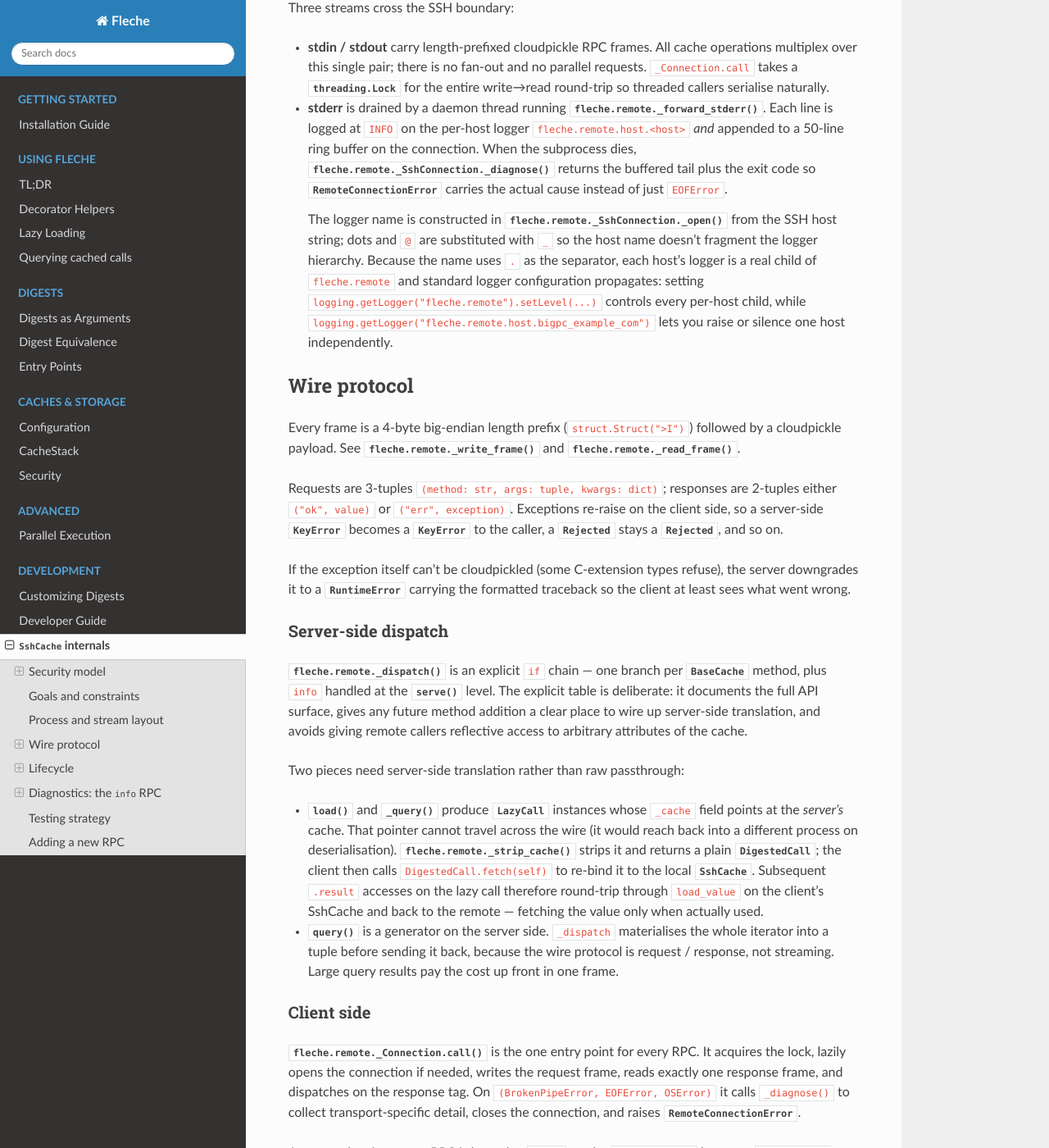
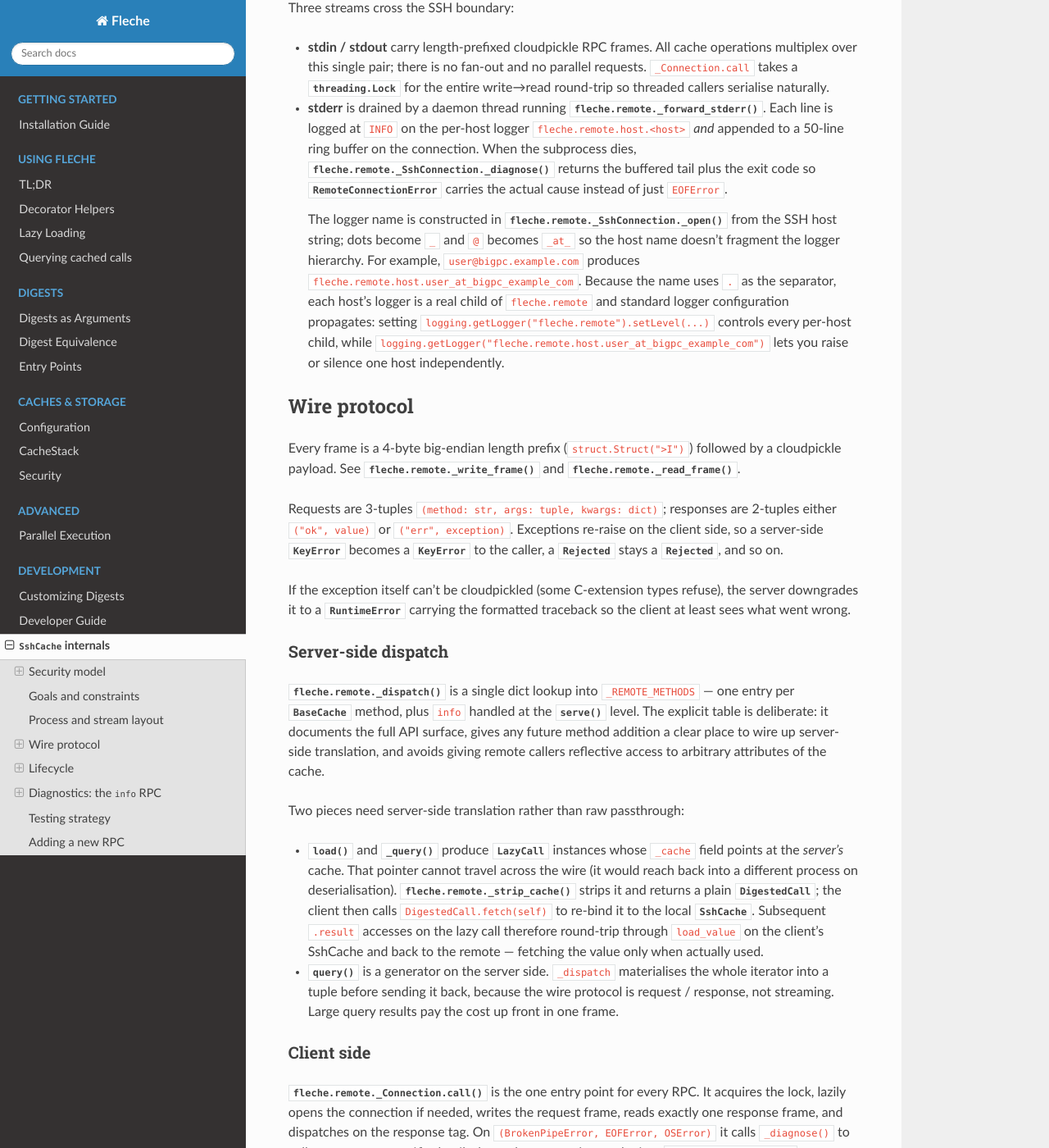
Before and after one commit to pmrv/fleche, a Sphinx documentation site: the page built from docs/dev/ssh_cache.rst, in a window 1280 px wide and 1400 px high, scrolled down 2252 px. Shown: the whole window at 82% size. Built offline with Sphinx 7.4.7 and the Read the Docs theme 3.1.0, drawn with Linux system fonts in a browser that asks for light colours; pages that are not in the unit, such as notebooks, are missing from menus; some of the changed text lies outside the part shown.

Commit message:
docs(ssh_cache): fix four factual errors (#766)
## Summary

Four factual errors found by cross-referencing `docs/dev/ssh_cache.rst`
against `src/fleche/remote.py`:

1. **`@` substitution in logger name** — the doc said "dots and `@` are
substituted with `_`", but the code at `_SshConnection._open` is
`host_tag = self._host.replace(".", "_").replace("@", "_at_")`. The `@`
becomes `_at_`, not `_`. Updated the example logger name to use a host
string with `@` so it actually illustrates the rule.

2. **`_dispatch` is not an if-chain** — described as "an explicit `if`
chain" but it is a single dict lookup into `_REMOTE_METHODS`. The very
next sentence called it "the explicit table", contradicting the "if
chain" description. Fixed to accurately describe the dict lookup.

3. **Adding new RPC step 1** — said "add a server-side branch in
`_dispatch`"; the correct instruction is to add a `_RemoteMethod` entry
to the `_REMOTE_METHODS` dict, which is all `_dispatch` consults.

4. **Adding new RPC step 2** — said "add a client method that calls
`self._conn.call("method_name", *args)`". The correct pattern is to add
a `_ClientMethod` entry to `_CLIENT_METHODS` and call `self._rpc(...)` —
which runs the handshake, applies the read-only guard, and invokes the
`unwrap` callback. Only `info()` calls `_conn.call` directly because it
is intentionally excluded from the `_CLIENT_METHODS` dispatch table.

5. **`_server_info` aside** — removed the incorrect claim that
`_dispatch` "doesn't have" access to the ContextVar cache; `_dispatch`
receives `cache` as a parameter. The actual reason `info` is handled at
the `serve()` level is that `_dispatch` does not receive `cache_name`.

---
_Generated by [Claude
Code](https://claude.ai/code/session_01Gmvhzu4udySWtYVSoNuD2P)_

Co-authored-by: Claude <noreply@anthropic.com>

```diff
--- a/docs/dev/ssh_cache.rst
+++ b/docs/dev/ssh_cache.rst
@@ -144,14 +144,16 @@ Three streams cross the SSH boundary:
 
   The logger name is constructed in
   :meth:`fleche.remote._SshConnection._open` from the SSH host string;
-  dots and ``@`` are substituted with ``_`` so the host name doesn't
-  fragment the logger hierarchy.  Because the name uses ``.`` as the
-  separator, each host's logger is a real child of ``fleche.remote``
-  and standard logger configuration propagates: setting
+  dots become ``_`` and ``@`` becomes ``_at_`` so the host name doesn't
+  fragment the logger hierarchy.  For example, ``user@bigpc.example.com``
+  produces ``fleche.remote.host.user_at_bigpc_example_com``.  Because
+  the name uses ``.`` as the separator, each host's logger is a real
+  child of ``fleche.remote`` and standard logger configuration
+  propagates: setting
   ``logging.getLogger("fleche.remote").setLevel(...)`` controls every
   per-host child, while
-  ``logging.getLogger("fleche.remote.host.bigpc_example_com")`` lets
-  you raise or silence one host independently.
+  ``logging.getLogger("fleche.remote.host.user_at_bigpc_example_com")``
+  lets you raise or silence one host independently.
 
 Wire protocol
 -------------
@@ -174,13 +176,13 @@ formatted traceback so the client at least sees what went wrong.
 Server-side dispatch
 ~~~~~~~~~~~~~~~~~~~~
 
-:func:`fleche.remote._dispatch` is an explicit ``if`` chain — one branch
-per :class:`~fleche.caches.BaseCache` method, plus ``info`` handled at
-the :func:`~fleche.remote.serve` level.  The explicit table is
-deliberate: it documents the full API surface, gives any future method
-addition a clear place to wire up server-side translation, and avoids
-giving remote callers reflective access to arbitrary attributes of the
-cache.
+:func:`fleche.remote._dispatch` is a single dict lookup into
+``_REMOTE_METHODS`` — one entry per :class:`~fleche.caches.BaseCache`
+method, plus ``info`` handled at the :func:`~fleche.remote.serve` level.
+The explicit table is deliberate: it documents the full API surface, gives
+any future method addition a clear place to wire up server-side
+translation, and avoids giving remote callers reflective access to
+arbitrary attributes of the cache.
 
 Two pieces need server-side translation rather than raw passthrough:
 
@@ -303,9 +305,9 @@ Diagnostics: the ``info`` RPC
 :func:`fleche.remote._server_info` is the introspection back-channel.
 It is the only method dispatched at the :func:`~fleche.remote.serve`
 level (alongside the data plane in :func:`~fleche.remote._dispatch`),
-because it needs access to two things the dispatcher doesn't have: the
-``cache_name`` the server was launched with, and the active cache from
-the :data:`fleche.state._CACHE` ``ContextVar``.
+because it needs access to ``cache_name`` — the ``--cache`` argument
+the server was launched with — which is not passed into
+:func:`~fleche.remote._dispatch`.
 
 It returns:
 
@@ -399,15 +401,18 @@ Adding a new RPC
 
 The path is short and entirely mechanical:
 
-1. Add a server-side branch in :func:`fleche.remote._dispatch` (or, if
-   the RPC needs server-only state like ``cache_name``, branch in
-   :func:`~fleche.remote.serve` itself the way ``info`` does).  Be
-   explicit about translating any cache-bound return value via
-   :func:`~fleche.remote._strip_cache`.
-2. Add a client method on :class:`~fleche.remote.SshCache` that calls
-   ``self._conn.call("method_name", *args)``.  If the response carries
-   :class:`~fleche.call.DigestedCall` instances, ``.fetch(self)`` them
-   back into client-bound :class:`~fleche.call.LazyCall`\\ s.
+1. Add a ``_RemoteMethod`` entry to ``_REMOTE_METHODS`` in
+   :mod:`fleche.remote` (or, if the RPC needs server-only state like
+   ``cache_name``, handle it in :func:`~fleche.remote.serve` itself
+   the way ``info`` does).  Be explicit about translating any
+   cache-bound return value via :func:`~fleche.remote._strip_cache`.
+2. Add a ``_ClientMethod`` entry to ``_CLIENT_METHODS``, setting
+   ``write``, ``unwrap``, and ``reject_message`` as needed.  Then add a
+   one-line method body on :class:`~fleche.remote.SshCache` that calls
+   ``self._rpc("method_name", *args)``.  If the response carries
+   :class:`~fleche.call.DigestedCall` instances, pass an ``unwrap``
+   callable that calls ``.fetch(self)`` to re-bind them as client-side
+   :class:`~fleche.call.LazyCall`\\ s.
 3. Add tests at both layers: a unit test that drives the new method
    through the in-process pipe, and (when it's worth it) an
    integration test that exercises it across the subprocess boundary.
```
